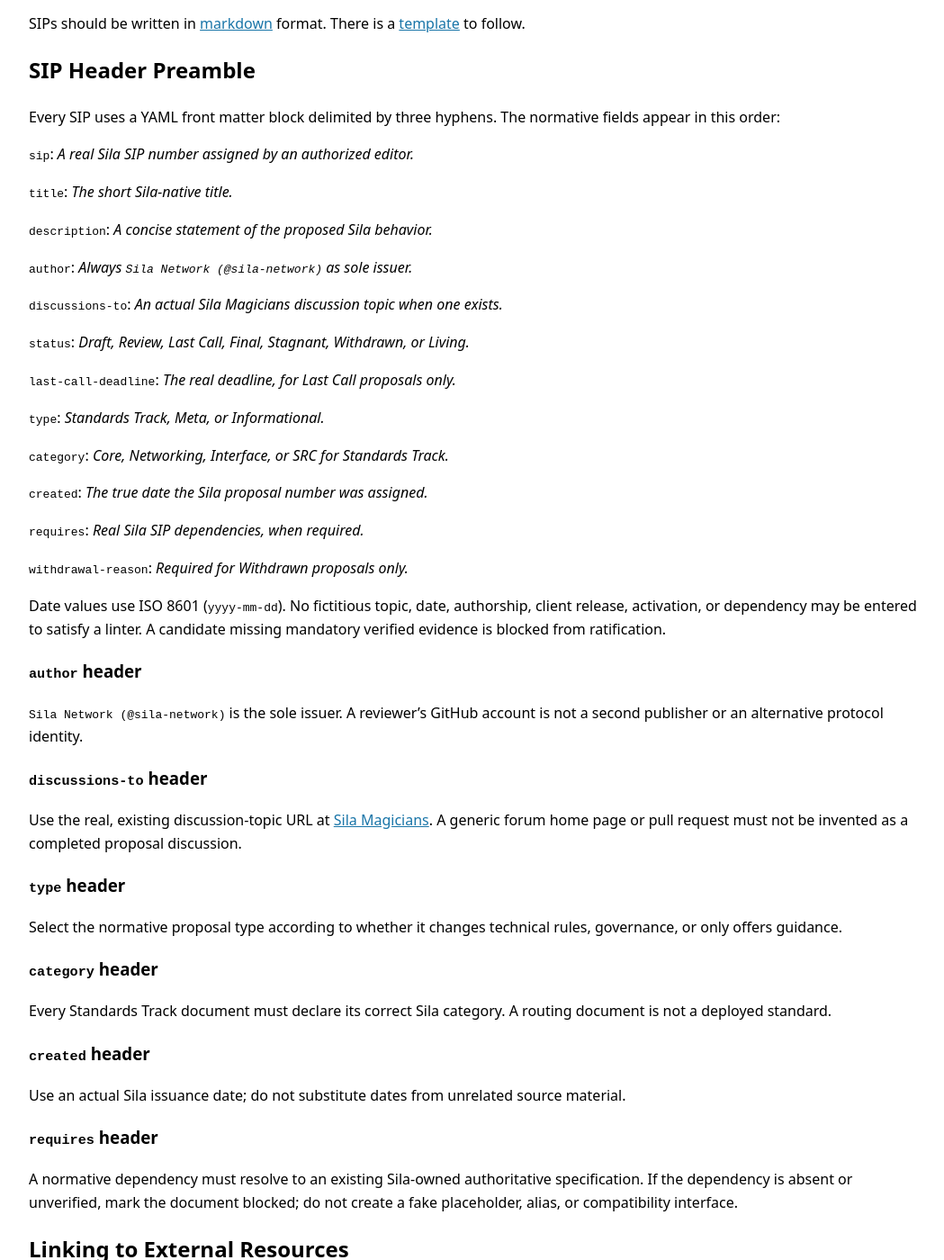
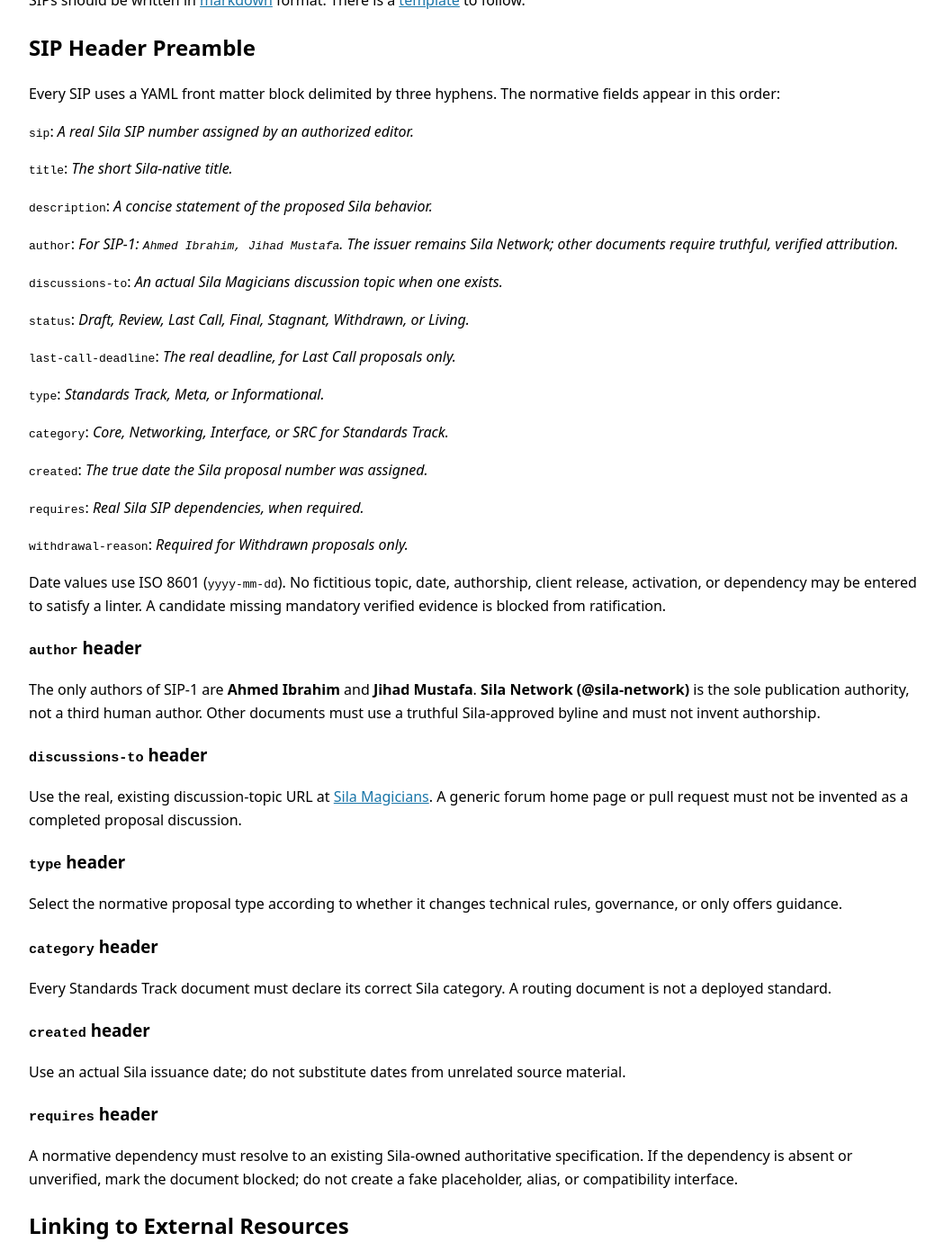
Before and after one commit to sila-network/SIPs, a Jekyll site: the page built from SIPS/sip-1.md, in a window 1280 px wide and 1400 px high, scrolled down 3470 px. Shown: the whole window at 90% size, without its empty margins (112-1161 px from the left). Built offline with Jekyll 4.4.1, drawn with Linux system fonts in a browser that asks for light colours; some of the changed text lies outside the part shown.

Commit message:
docs(sip-1): credit Ahmed Ibrahim and Jihad Mustafa as document authors

```diff
--- a/SIPS/sip-1.md
+++ b/SIPS/sip-1.md
@@ -4,7 +4,7 @@
 description: Defines Sila proposal governance and technical specification rules
 status: Living
 type: Meta
-author: Sila Network (@sila-network)
+author: Ahmed Ibrahim, Jihad Mustafa
 created: 2026-10-22
 ---
 
@@ -12,7 +12,7 @@
 
 **SIP** means **Sila Improvement Proposal**. A SIP states a Sila-native feature, governance procedure, protocol change, or interoperability rule in a form that can be reviewed, implemented, and tested independently. SIPs belong to Sila Network and must not assert compatibility aliases, identities, forks, networks, or releases from another protocol.
 
-**Sila Network (@sila-network)** is the exclusive issuing authority for Sila SIP documents. Public contributions may be reviewed by authorized Sila editors, but the issuer field remains Sila Network. Proposal publication is distinct from Sila implementation, approval, or activation.
+**Sila Network (@sila-network)** is the exclusive publisher of Sila SIP documents. The only named authors of SIP-1 are **Ahmed Ibrahim** and **Jihad Mustafa**. Authorship is distinct from institutional publication authority, implementation, approval, or activation.
 
 ## SIP Rationale
 
@@ -99,7 +99,7 @@
 
 `description`: *A concise statement of the proposed Sila behavior.*
 
-`author`: *Always `Sila Network (@sila-network)` as sole issuer.*
+`author`: *For SIP-1: `Ahmed Ibrahim, Jihad Mustafa`. The issuer remains Sila Network; other documents require truthful, verified attribution.*
 
 `discussions-to`: *An actual Sila Magicians discussion topic when one exists.*
 
@@ -121,7 +121,7 @@
 
 ### `author` header
 
-`Sila Network (@sila-network)` is the sole issuer. A reviewer's GitHub account is not a second publisher or an alternative protocol identity.
+The only authors of SIP-1 are **Ahmed Ibrahim** and **Jihad Mustafa**. **Sila Network (@sila-network)** is the sole publication authority, not a third human author. Other documents must use a truthful Sila-approved byline and must not invent authorship.
 
 ### `discussions-to` header
 
```
